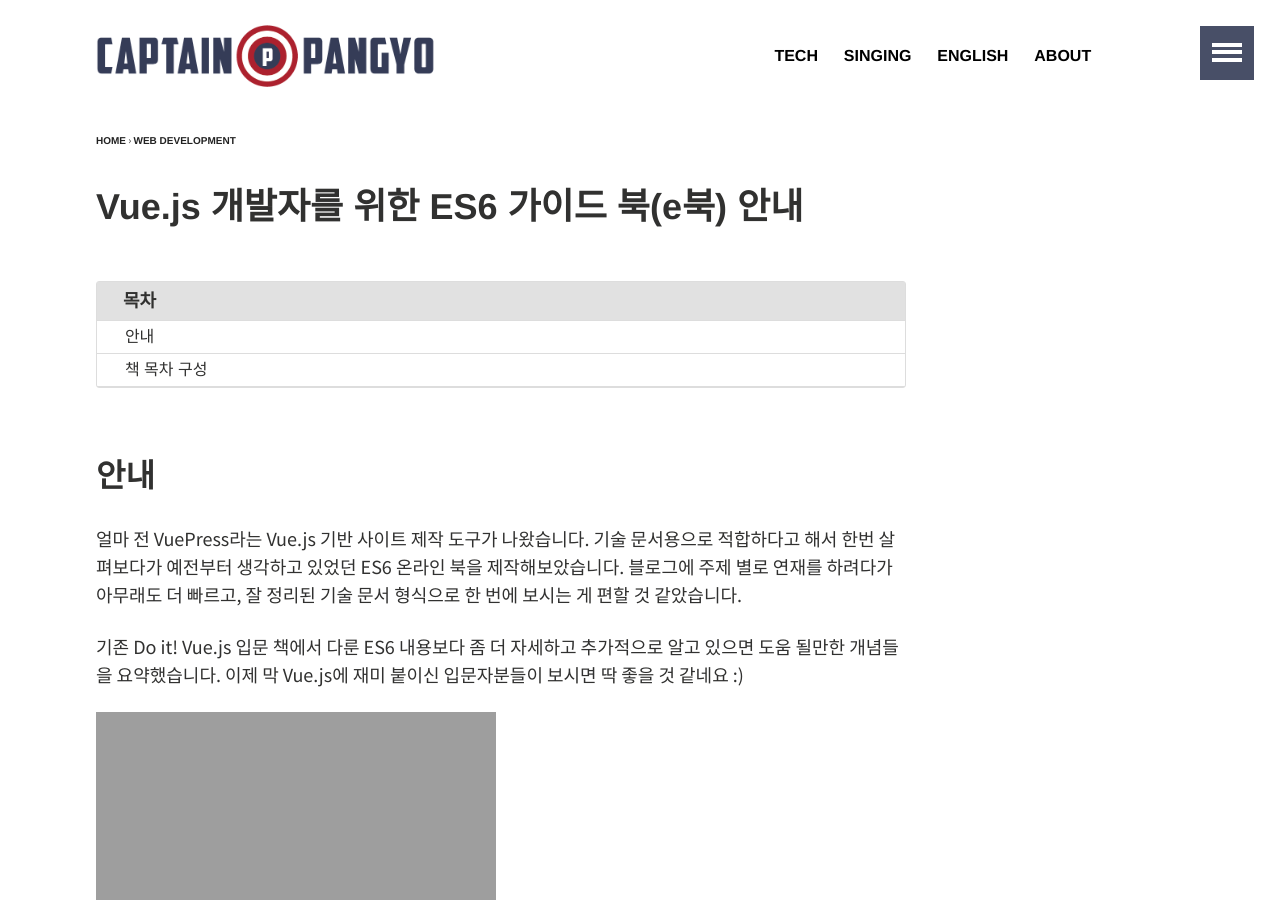
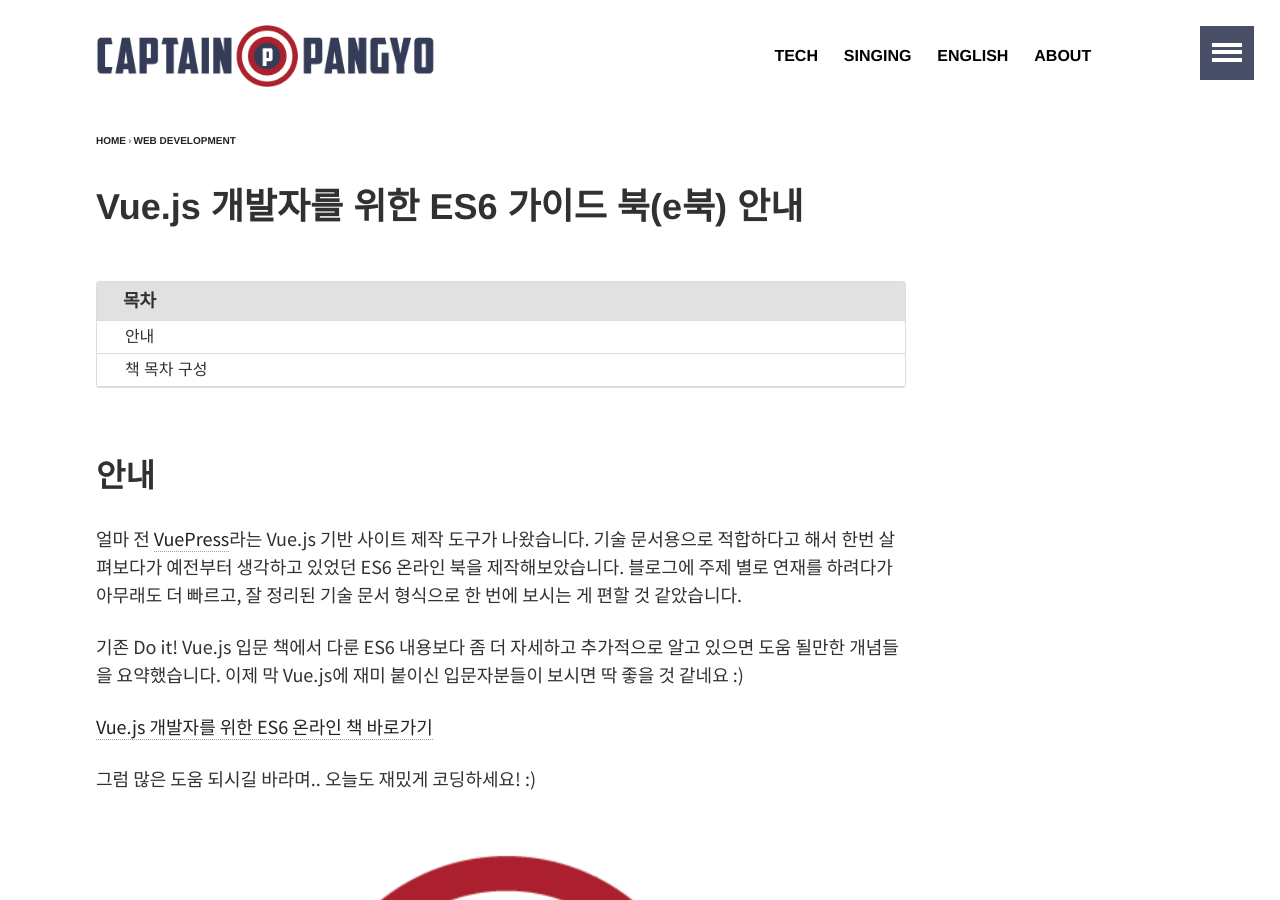
Before and after one commit to joshua1988/joshua1988.github.io, a Jekyll site: the page built from _posts/web-development/vuejs/2018-06-18-es6-for-vuejs-beginners.md, in a window 1280 px wide and 900 px high. Built offline with Jekyll 4.4.1, drawn with Linux system fonts in a browser that asks for light colours; comment, search, counter and statistics services are not loaded; some of the changed lines change nothing that is shown.

Commit message:
Updated the content

```diff
--- a/_posts/web-development/vuejs/2018-06-18-es6-for-vuejs-beginners.md
+++ b/_posts/web-development/vuejs/2018-06-18-es6-for-vuejs-beginners.md
@@ -59,11 +59,11 @@
 
 ## 안내
 
-얼마 전 VuePress라는 Vue.js 기반 사이트 제작 도구가 나왔습니다. 기술 문서용으로 적합하다고 해서 한번 살펴보다가 예전부터 생각하고 있었던 ES6 온라인 북을 제작해보았습니다. 블로그에 주제 별로 연재를 하려다가 아무래도 더 빠르고, 잘 정리된 기술 문서 형식으로 한 번에 보시는 게 편할 것 같았습니다.
+얼마 전 [VuePress](https://vuepress.vuejs.org/)라는 Vue.js 기반 사이트 제작 도구가 나왔습니다. 기술 문서용으로 적합하다고 해서 한번 살펴보다가 예전부터 생각하고 있었던 ES6 온라인 북을 제작해보았습니다. 블로그에 주제 별로 연재를 하려다가 아무래도 더 빠르고, 잘 정리된 기술 문서 형식으로 한 번에 보시는 게 편할 것 같았습니다.
 
 기존 Do it! Vue.js 입문 책에서 다룬 ES6 내용보다 좀 더 자세하고 추가적으로 알고 있으면 도움 될만한 개념들을 요약했습니다. 이제 막 Vue.js에 재미 붙이신 입문자분들이 보시면 딱 좋을 것 같네요 :)
 
-![Vue.js 개발자를 위한 ES6 온라인 책 바로가기](https://joshua1988.github.io/es6-online-book/)
+[Vue.js 개발자를 위한 ES6 온라인 책 바로가기](https://joshua1988.github.io/es6-online-book/)
 
 그럼 많은 도움 되시길 바라며.. 오늘도 재밌게 코딩하세요! :)
 
```
